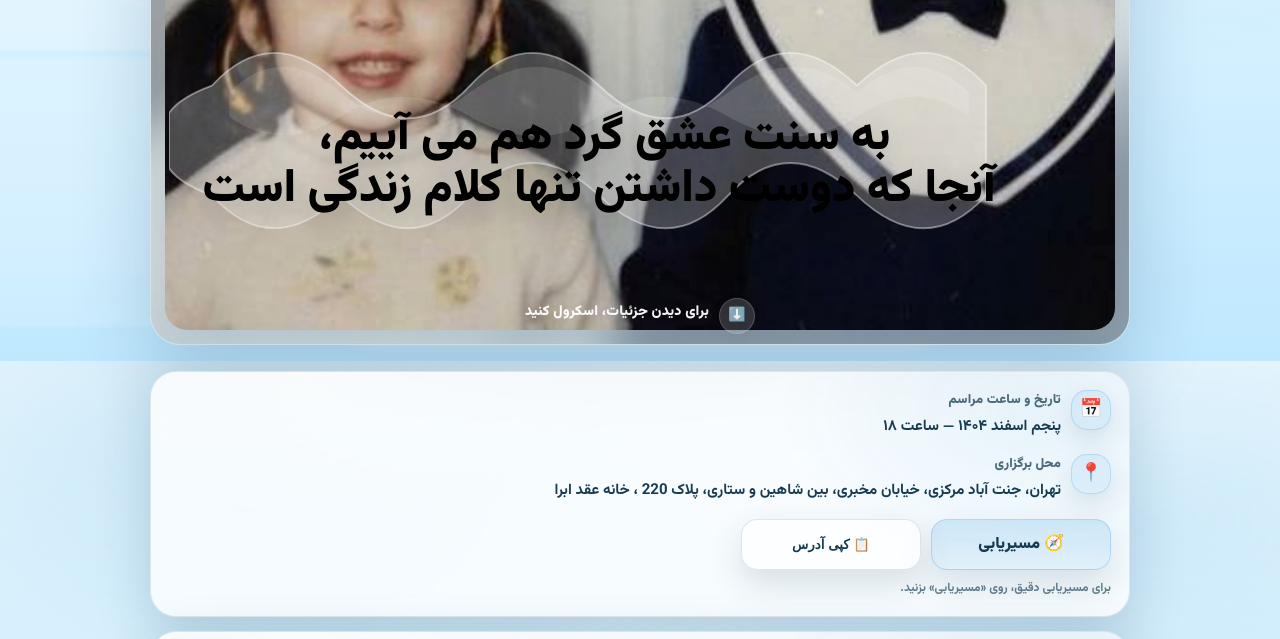
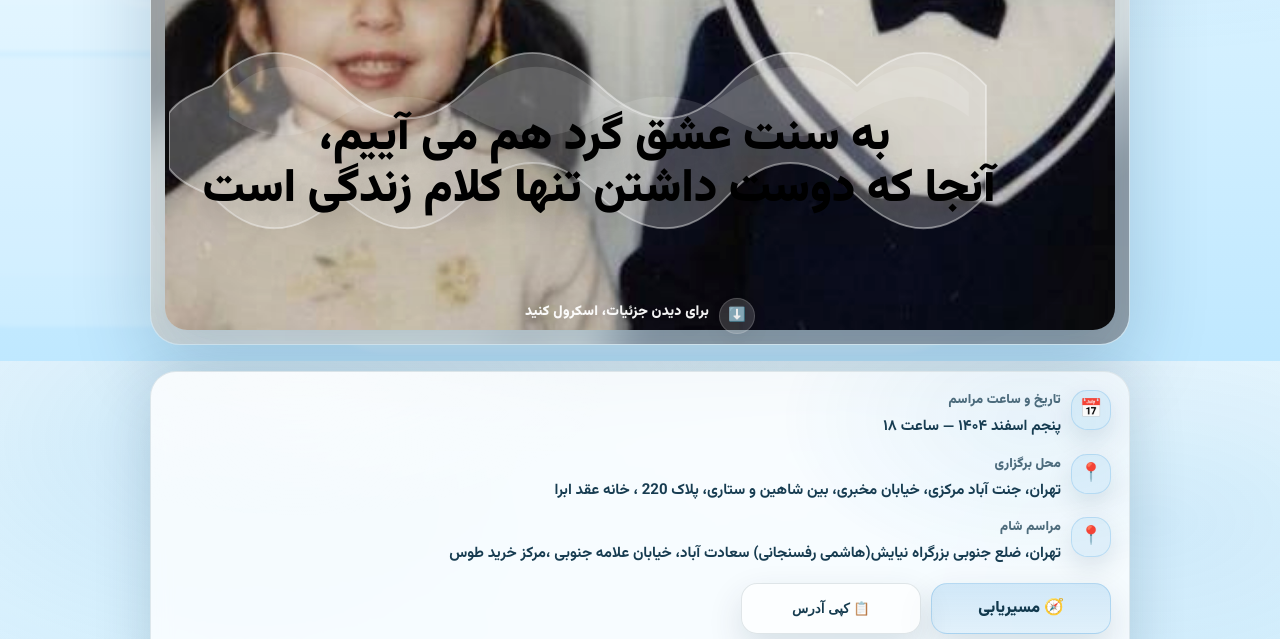
Before and after one commit to AmirYazdian/invite, a plain HTML site: page index.html in a window 1280 px wide. Shown: the part 439-1078 px from the top of the page. Drawn offline with Linux system fonts and the light colour scheme.

Commit message:
Update index.html

```diff
--- a/index.html
+++ b/index.html
@@ -536,6 +536,14 @@
                 <span>تهران، جنت آباد مرکزی، خیابان مخبری، بین شاهین و ستاری، پلاک 220 ، خانه عقد ابرا</span>
               </div>
             </div>
+
+            <div class="row">
+              <div class="ico">📍</div>
+              <div>
+                <b>مراسم شام</b>
+                <span>تهران، ضلع جنوبی بزرگراه نیایش(هاشمی رفسنجانی) سعادت آباد، خیابان علامه جنوبی ،مرکز خرید طوس</span>
+              </div>
+            </div>
           </div>
 
           <div class="actions">
```
